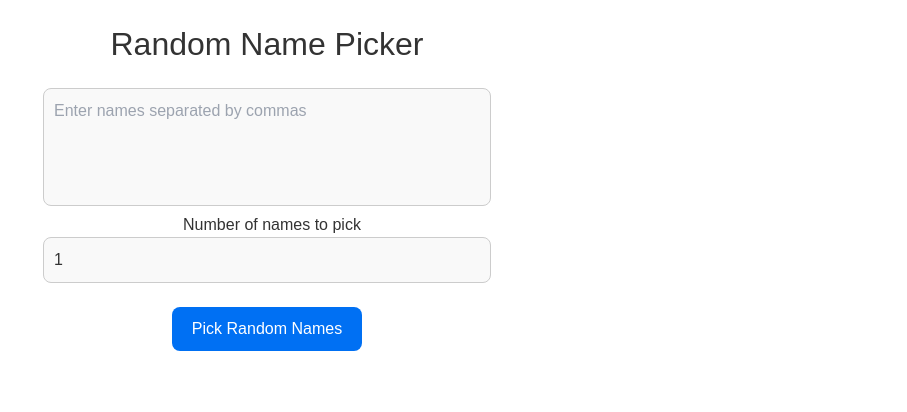
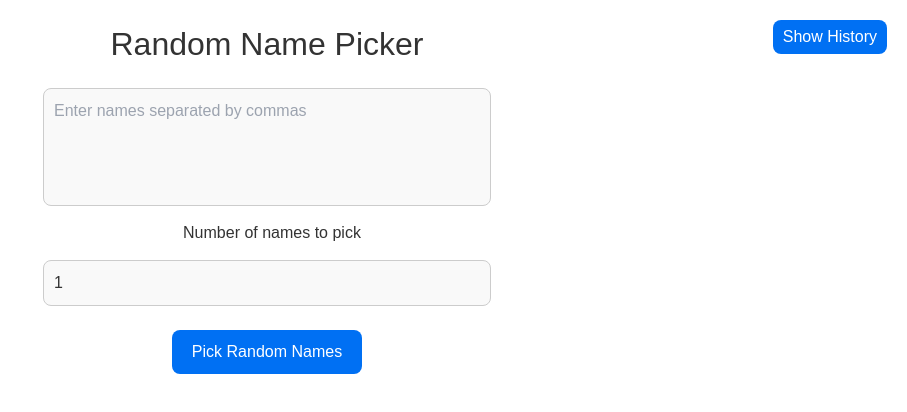
Before and after one commit to krushna06/Random-Generator, a Next.js app: page / in a window 1280 px wide. Shown: the top 412 px of the page, without its empty margins (373-1280 px from the left). Built offline with nearby package versions, Linux system fonts and the light colour scheme.

Commit message:
add: cache picker in local & show history button

```diff
--- a/components/Picker.tsx
+++ b/components/Picker.tsx
@@ -1,10 +1,19 @@
-import React, { useState } from 'react';
+import React, { useState, useEffect } from 'react';
 import styles from '../styles/Picker.module.css';
 
 export default function Picker() {
   const [namesInput, setNamesInput] = useState('');
   const [numberToPick, setNumberToPick] = useState(1);
   const [selectedNames, setSelectedNames] = useState<string[]>([]);
+  const [history, setHistory] = useState<string[]>([]);
+  const [isModalOpen, setIsModalOpen] = useState(false);
+
+  useEffect(() => {
+    const storedHistory = localStorage.getItem('namesHistory');
+    if (storedHistory) {
+      setHistory(JSON.parse(storedHistory));
+    }
+  }, []);
 
   const pickRandomNames = () => {
     const namesArray = namesInput.split(',').map(name => name.trim()).filter(name => name);
@@ -24,13 +33,24 @@ export default function Picker() {
     }
 
     setSelectedNames(randomSelection);
+    const updatedHistory = [...history, randomSelection.join(', ')];
+    setHistory(updatedHistory);
+    localStorage.setItem('namesHistory', JSON.stringify(updatedHistory));
+  };
+
+  const toggleModal = () => {
+    setIsModalOpen(!isModalOpen);
   };
 
   return (
     <div className={styles.container}>
       <h1 className={styles.heading}>Random Name Picker</h1>
 
-      <div>
+      <button className={styles.historyButton} onClick={toggleModal}>
+        Show History
+      </button>
+
+      <div className={styles.inputWrapper}>
         <textarea
           rows={4}
           placeholder="Enter names separated by commas"
@@ -38,11 +58,9 @@ export default function Picker() {
           onChange={(e) => setNamesInput(e.target.value)}
           className={styles.textarea}
         />
-      </div>
 
         <label className={styles.label}>Number of names to pick</label>
-      <br></br>
-      <div>
+        <div className={styles.numberInputWrapper}>
           <input
             type="number"
             min="1"
@@ -50,6 +68,7 @@ export default function Picker() {
             onChange={(e) => setNumberToPick(Number(e.target.value))}
             className={styles.input}
           />
+        </div>
       </div>
       <br></br>
 
@@ -66,6 +85,26 @@ export default function Picker() {
           <p>{selectedNames.join(', ')}</p>
         </div>
       )}
+
+      {isModalOpen && (
+        <div className={styles.modalOverlay} onClick={toggleModal}>
+          <div className={styles.modalContent} onClick={(e) => e.stopPropagation()}>
+            <h3>Selection History</h3>
+            {history.length > 0 ? (
+              <ul>
+                {history.map((entry, index) => (
+                  <li key={index}>{entry}</li>
+                ))}
+              </ul>
+            ) : (
+              <p>No history available.</p>
+            )}
+            <button onClick={toggleModal} className={styles.closeButton}>
+              Close
+            </button>
+          </div>
+        </div>
+      )}
     </div>
   );
 }
--- a/styles/Picker.module.css
+++ b/styles/Picker.module.css
@@ -9,6 +9,18 @@
     font-size: 2rem;
     color: #333;
     margin-bottom: 20px;
+  }
+
+  .historyButton {
+    position: absolute;
+    top: 20px;
+    right: 20px;
+    background-color: #0070f3;
+    color: white;
+    padding: 5px 10px;
+    border-radius: 8px;
+    border: none;
+    cursor: pointer;
   }
 
   .inputWrapper {
@@ -73,3 +85,48 @@
   .selectedNames h3 {
     margin-bottom: 10px;
   }
+
+  .modalOverlay {
+    position: fixed;
+    top: 0;
+    left: 0;
+    width: 100%;
+    height: 100%;
+    background: rgba(0, 0, 0, 0.5);
+    display: flex;
+    justify-content: center;
+    align-items: center;
+  }
+
+  .modalContent {
+    background: rgb(51, 51, 51);
+    padding: 20px;
+    border-radius: 8px;
+    max-width: 500px;
+    width: 90%;
+    text-align: left;
+  }
+
+  .modalContent h3 {
+    margin-bottom: 10px;
+  }
+
+  .modalContent ul {
+    list-style: none;
+    padding-left: 0;
+  }
+
+  .modalContent li {
+    margin-bottom: 5px;
+    font-size: 1rem;
+    color: #333;
+  }
+
+  .closeButton {
+    background-color: #ff5f5f;
+    color: white;
+    padding: 5px 10px;
+    border-radius: 8px;
+    border: none;
+    cursor: pointer;
+  }
```
Lines whose indentation alone changed are shown as unchanged.
